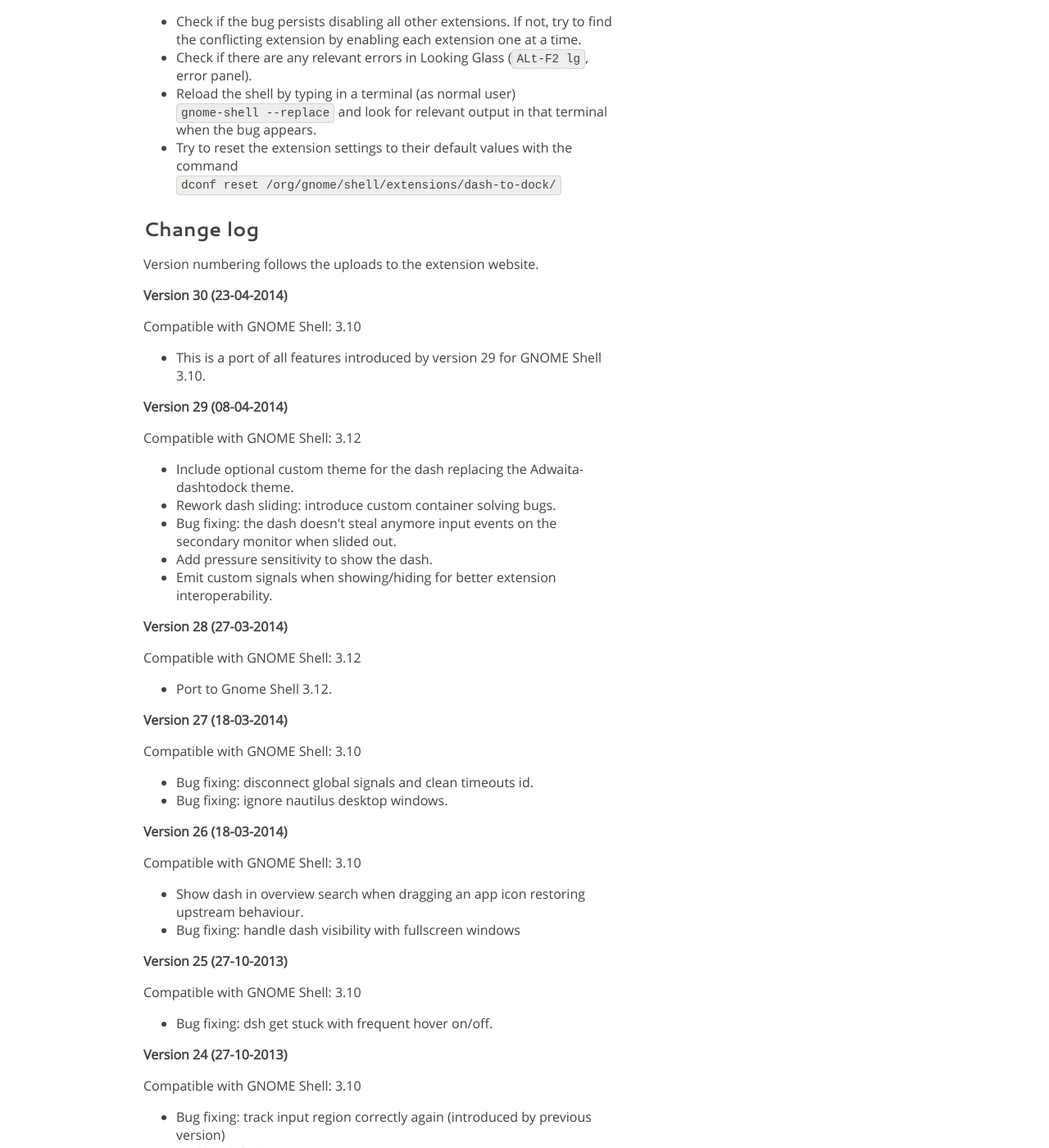
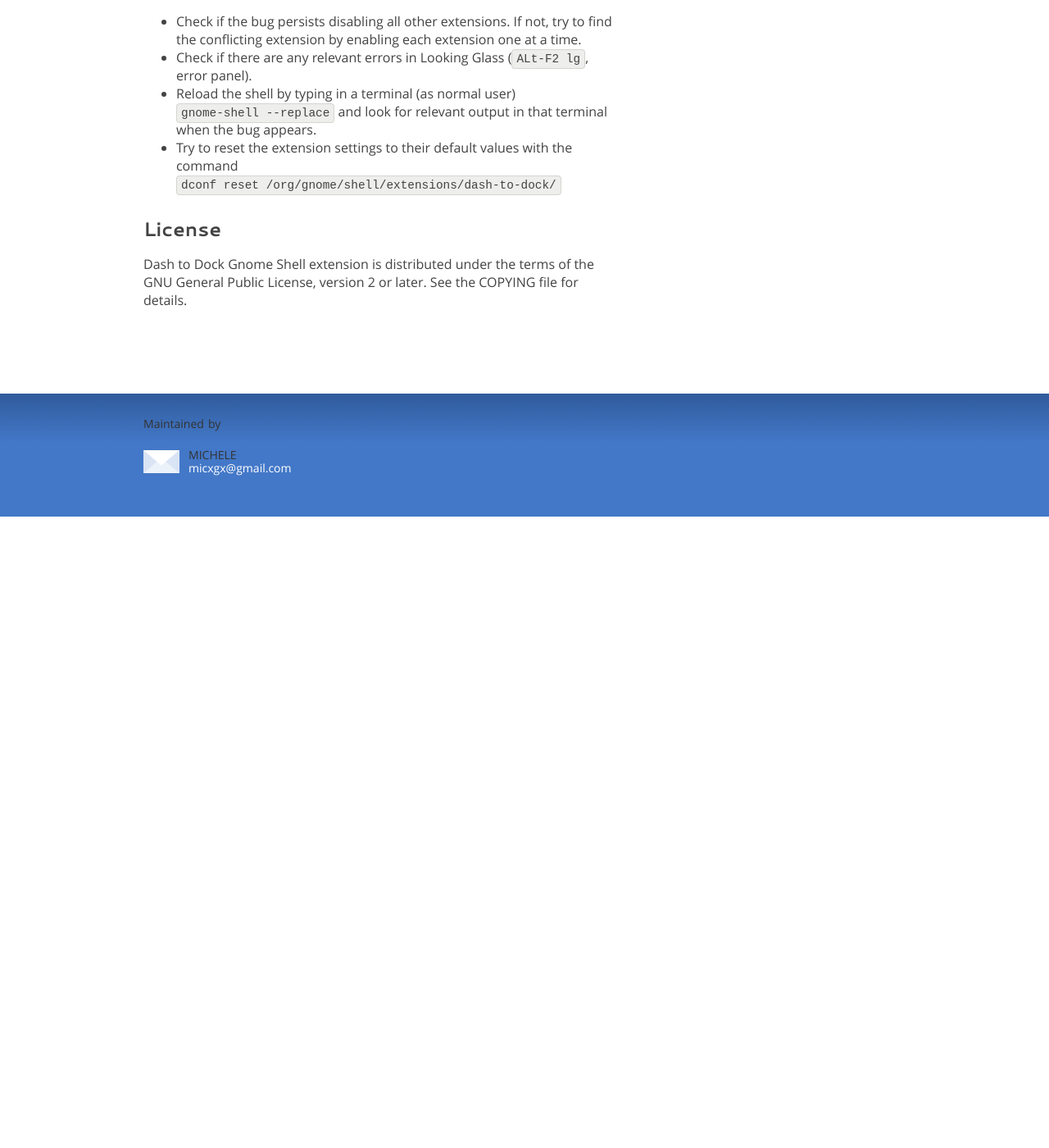
Before and after one commit to micheleg/dash-to-dock, a Jekyll site: the page built from development.md, in a window 1280 px wide and 1400 px high, scrolled down 1325 px. Shown: the whole window at 82% size. Built offline with Jekyll 4.4.1, drawn with Linux system fonts in a browser that asks for light colours; Markdown is read by kramdown in place of the engine named in the settings; after the commit the page ends 1955 px from its top, so only the background shows below that; some of the changed text lies outside the part shown.

Commit message:
Move changelog to a separate page, remove donation section.

```diff
--- a/development.md
+++ b/development.md
@@ -59,32 +59,7 @@
  * Try to reset the extension settings to their default values with the command <code>dconf reset /org/gnome/shell/extensions/dash-to-dock/</code>
 
 
-<a name="changelog"></a>
-### Change log
-
-Version numbering follows the uploads to the extension website.
-
-{% for release in site.data.releases %}
-<p><strong>Version {{ release.version }} ({{ release.date }})</strong></p>
-<p>Compatible with GNOME Shell: {{ release.shell_version | join: ', ' }} </p>
-<ul>
-{% for rn in release.notes %}
-<li>{{ rn }}</li>
-{% endfor %}
-</ul>
-{% endfor %}
-
 <a name="license"></a>
 ### License
 Dash to Dock Gnome Shell extension is distributed under the terms of the GNU General Public License,
 version 2 or later. See the COPYING file for details.
-
-<a name="donations"></a>
-### Donations
-
-<form action="https://www.paypal.com/cgi-bin/webscr" method="post" target="_top">
-<p>You can <a href="http://flattr.com/thing/1047592/" target="_blank"> <img src="http://api.flattr.com/button/flattr-badge-large.png" alt="Flattr this" title="Flattr this" border="0" style="vertical-align:middle" /></a> or
-<input type="hidden" name="cmd" value="_s-xclick">
-<input type="hidden" name="hosted_button_id" value="T62ZE74K6ST38">
-<input type="image" src="https://www.paypalobjects.com/en_GB/i/btn/btn_donate_SM.gif" border="0" name="submit" alt="PayPal – The safer, easier way to pay online." style="vertical-align:middle">
-<img alt="" border="0" src="https://www.paypalobjects.com/it_IT/i/scr/pixel.gif" width="1" height="1">.</p></form>
--- a/localization.md
+++ b/localization.md
@@ -3,7 +3,7 @@
 title: 'Localization'
 description: 'Dash to Dock is localized in quite a few languages.'
 section: 'development'
-order: 3
+order: 4
 ---
 
 ## Localization
```
Also changed, not shown: other parts of development.md (+2 -2 lines), theming.md (+1 -1 lines), changelog.md (added).
